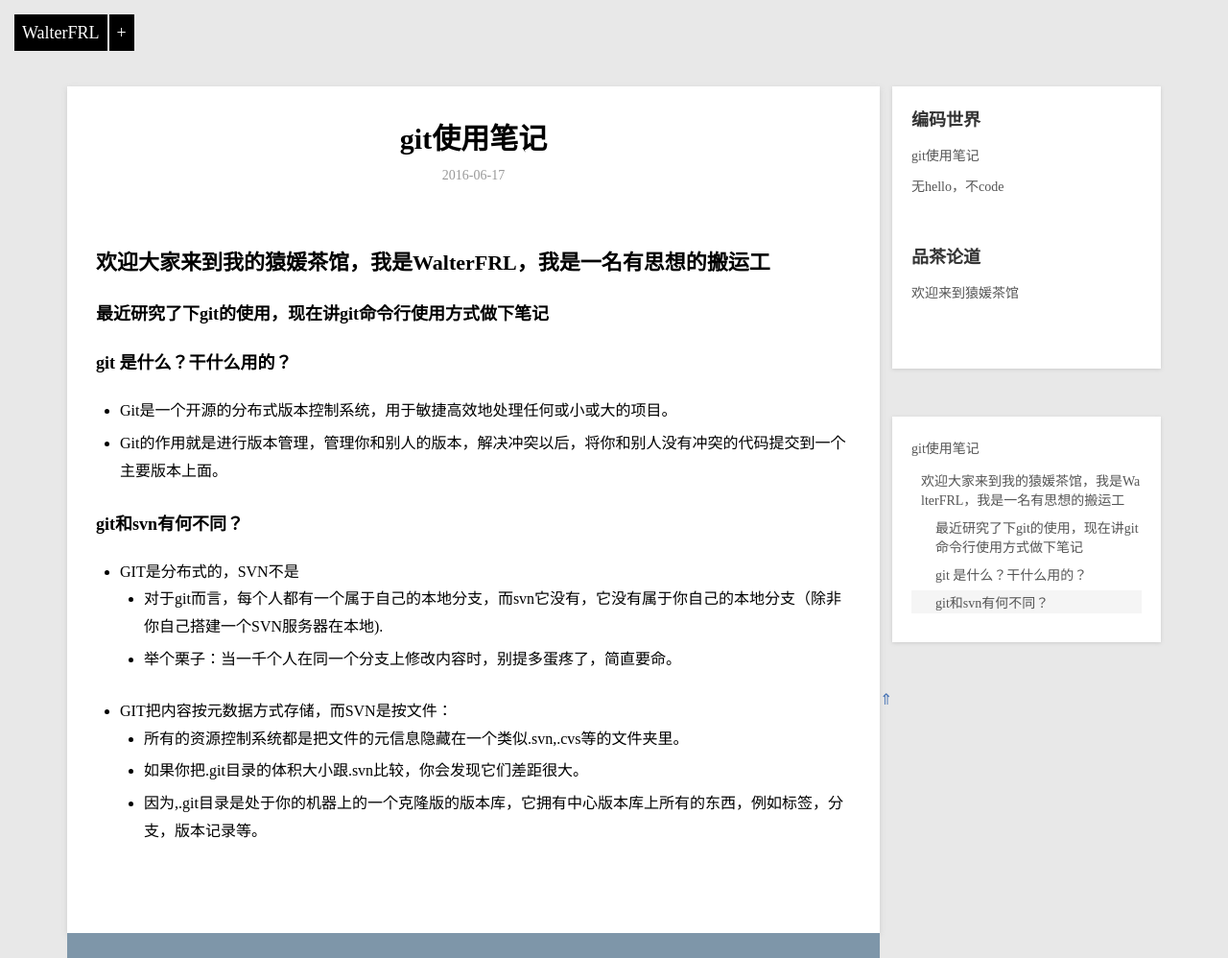
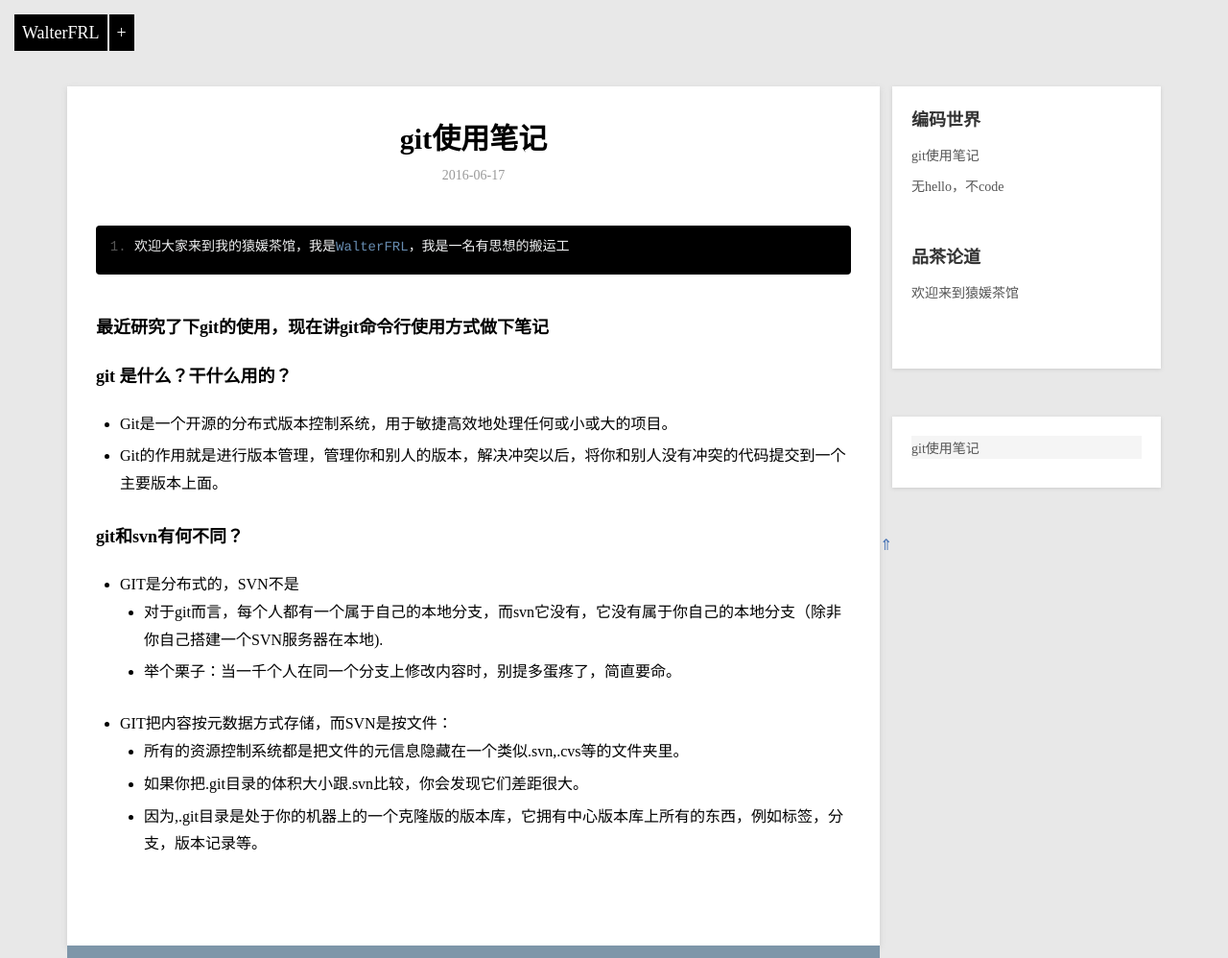
Before and after one commit to FRL1994/FRL1994.github.io, a Jekyll site: the page built from _posts/coding/2016-06-17-git_help_one.md, in a window 1280 px wide, cut to the strip 0-998 px from the top of the page. Shown: the whole strip at 96% size. Built offline with Jekyll 4.4.1, drawn with Linux system fonts in a browser that asks for light colours; grey boxes are pictures that could not be loaded.

Commit message:
Update 2016-06-17-git_help_one.md

````diff
--- a/_posts/coding/2016-06-17-git_help_one.md
+++ b/_posts/coding/2016-06-17-git_help_one.md
@@ -5,7 +5,9 @@ category: coding
 description: 编码第二步，管好你的代码
 ---
 
-## 欢迎大家来到我的猿媛茶馆，我是WalterFRL，我是一名有思想的搬运工
+```
+欢迎大家来到我的猿媛茶馆，我是WalterFRL，我是一名有思想的搬运工
+```
 
 ### 最近研究了下git的使用，现在讲git命令行使用方式做下笔记
 
````
